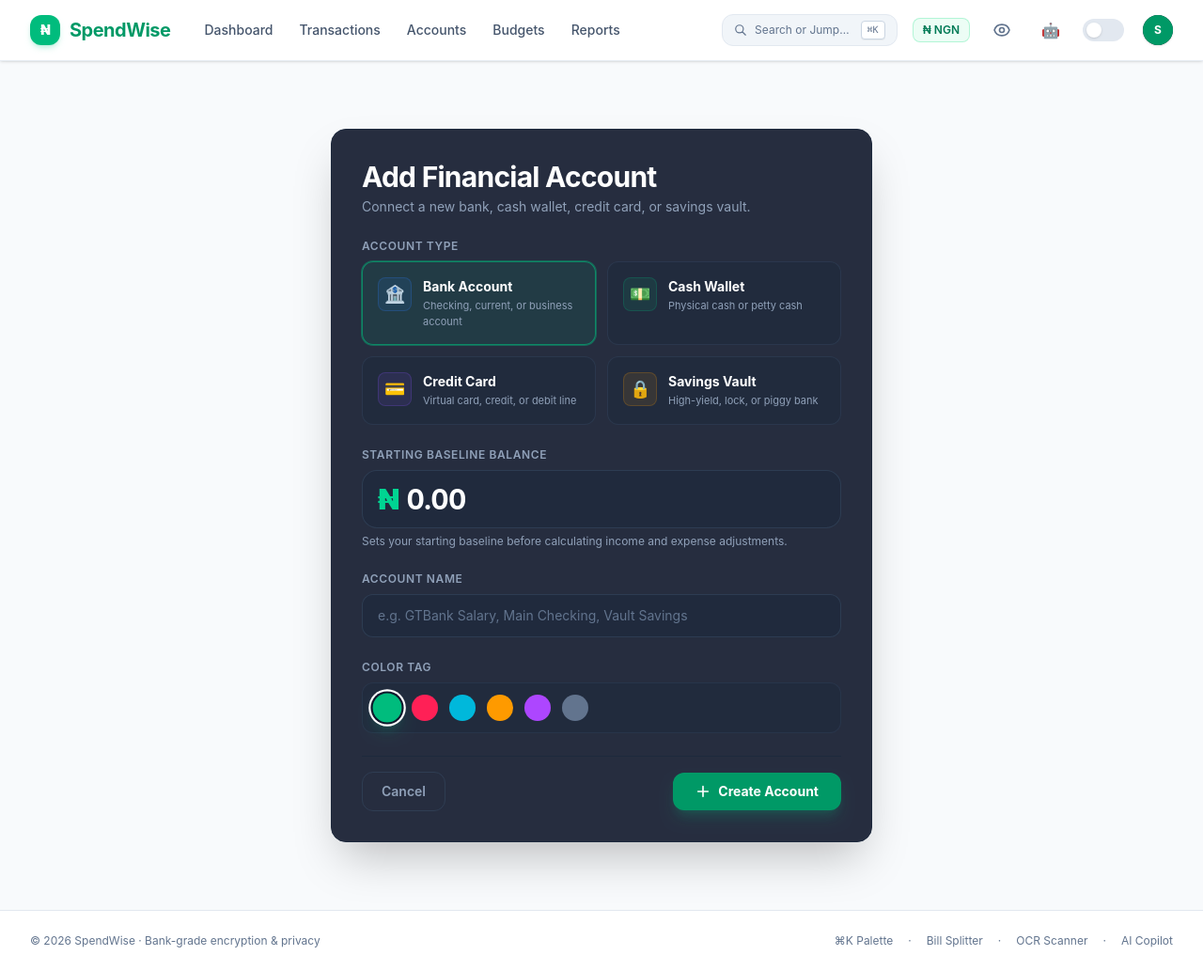
After one commit to peterafolabi-dev/Spendwise, a Django app: page /accounts/create/ in a window 1280 px wide. The commit adds this page. Shown: the whole page at 94% size. Run offline with Django 5.2, Linux system fonts and the light colour scheme; the visitor is signed in with stand-in values (Sample User, id 1); parts of the project's set-up code (start-up, migrations or seed data) failed here and were passed over.

Commit message:
feat: add account and budget form templates for user input

```diff
--- a/static/css/output.css
+++ b/static/css/output.css
@@ -15,7 +15,6 @@
     --color-amber-500: oklch(76.9% 0.188 70.08);
     --color-amber-600: oklch(66.6% 0.179 58.318);
     --color-emerald-50: oklch(97.9% 0.021 166.113);
-    --color-emerald-100: oklch(95% 0.052 163.051);
     --color-emerald-200: oklch(90.5% 0.093 164.15);
     --color-emerald-300: oklch(84.5% 0.143 164.978);
     --color-emerald-400: oklch(76.5% 0.177 163.223);
@@ -39,6 +38,7 @@
     --color-violet-500: oklch(60.6% 0.25 292.717);
     --color-violet-700: oklch(49.1% 0.27 292.581);
     --color-purple-400: oklch(71.4% 0.203 305.504);
+    --color-purple-500: oklch(62.7% 0.265 303.9);
     --color-rose-50: oklch(96.9% 0.015 12.422);
     --color-rose-200: oklch(89.2% 0.058 10.001);
     --color-rose-300: oklch(81% 0.117 11.638);
@@ -742,6 +742,12 @@
     --tw-translate-y: calc(var(--spacing) * 12);
     translate: var(--tw-translate-x) var(--tw-translate-y);
   }
+  .scale-110 {
+    --tw-scale-x: 110%;
+    --tw-scale-y: 110%;
+    --tw-scale-z: 110%;
+    scale: var(--tw-scale-x) var(--tw-scale-y);
+  }
   .-rotate-90 {
     rotate: calc(90deg * -1);
   }
@@ -765,6 +771,9 @@
   }
   .grid-cols-3 {
     grid-template-columns: repeat(3, minmax(0, 1fr));
+  }
+  .grid-cols-4 {
+    grid-template-columns: repeat(4, minmax(0, 1fr));
   }
   .flex-col {
     flex-direction: column;
@@ -968,12 +977,24 @@
     --tw-border-style: none;
     border-style: none;
   }
+  .border-amber-500\/20 {
+    border-color: color-mix(in srgb, oklch(76.9% 0.188 70.08) 20%, transparent);
+    @supports (color: color-mix(in lab, red, red)) {
+      border-color: color-mix(in oklab, var(--color-amber-500) 20%, transparent);
+    }
+  }
   .border-amber-500\/30 {
     border-color: color-mix(in srgb, oklch(76.9% 0.188 70.08) 30%, transparent);
     @supports (color: color-mix(in lab, red, red)) {
       border-color: color-mix(in oklab, var(--color-amber-500) 30%, transparent);
     }
   }
+  .border-blue-500\/20 {
+    border-color: color-mix(in srgb, oklch(62.3% 0.214 259.815) 20%, transparent);
+    @supports (color: color-mix(in lab, red, red)) {
+      border-color: color-mix(in oklab, var(--color-blue-500) 20%, transparent);
+    }
+  }
   .border-cyan-500\/20 {
     border-color: color-mix(in srgb, oklch(71.5% 0.143 215.221) 20%, transparent);
     @supports (color: color-mix(in lab, red, red)) {
@@ -1010,6 +1031,12 @@
       border-color: color-mix(in oklab, var(--color-emerald-500) 30%, transparent);
     }
   }
+  .border-emerald-500\/60 {
+    border-color: color-mix(in srgb, oklch(69.6% 0.17 162.48) 60%, transparent);
+    @supports (color: color-mix(in lab, red, red)) {
+      border-color: color-mix(in oklab, var(--color-emerald-500) 60%, transparent);
+    }
+  }
   .border-gray-300 {
     border-color: var(--color-gray-300);
   }
@@ -1094,6 +1121,18 @@
   .border-slate-700 {
     border-color: var(--color-slate-700);
   }
+  .border-slate-700\/40 {
+    border-color: color-mix(in srgb, oklch(37.2% 0.044 257.287) 40%, transparent);
+    @supports (color: color-mix(in lab, red, red)) {
+      border-color: color-mix(in oklab, var(--color-slate-700) 40%, transparent);
+    }
+  }
+  .border-slate-700\/50 {
+    border-color: color-mix(in srgb, oklch(37.2% 0.044 257.287) 50%, transparent);
+    @supports (color: color-mix(in lab, red, red)) {
+      border-color: color-mix(in oklab, var(--color-slate-700) 50%, transparent);
+    }
+  }
   .border-slate-700\/60 {
     border-color: color-mix(in srgb, oklch(37.2% 0.044 257.287) 60%, transparent);
     @supports (color: color-mix(in lab, red, red)) {
@@ -1112,9 +1151,18 @@
   .border-transparent {
     border-color: transparent;
   }
+  .border-violet-500\/20 {
+    border-color: color-mix(in srgb, oklch(60.6% 0.25 292.717) 20%, transparent);
+    @supports (color: color-mix(in lab, red, red)) {
+      border-color: color-mix(in oklab, var(--color-violet-500) 20%, transparent);
+    }
+  }
   .bg-amber-50 {
     background-color: var(--color-amber-50);
   }
+  .bg-amber-500 {
+    background-color: var(--color-amber-500);
+  }
   .bg-amber-500\/10 {
     background-color: color-mix(in srgb, oklch(76.9% 0.188 70.08) 10%, transparent);
     @supports (color: color-mix(in lab, red, red)) {
@@ -1154,6 +1202,12 @@
   .bg-blue-50 {
     background-color: var(--color-blue-50);
   }
+  .bg-blue-500\/10 {
+    background-color: color-mix(in srgb, oklch(62.3% 0.214 259.815) 10%, transparent);
+    @supports (color: color-mix(in lab, red, red)) {
+      background-color: color-mix(in oklab, var(--color-blue-500) 10%, transparent);
+    }
+  }
   .bg-cyan-50 {
     background-color: var(--color-cyan-50);
   }
@@ -1220,6 +1274,9 @@
   .bg-emerald-600 {
     background-color: var(--color-emerald-600);
   }
+  .bg-purple-500 {
+    background-color: var(--color-purple-500);
+  }
   .bg-rose-50 {
     background-color: var(--color-rose-50);
   }
@@ -1283,6 +1340,12 @@
   .bg-slate-200 {
     background-color: var(--color-slate-200);
   }
+  .bg-slate-500 {
+    background-color: var(--color-slate-500);
+  }
+  .bg-slate-700 {
+    background-color: var(--color-slate-700);
+  }
   .bg-slate-800 {
     background-color: var(--color-slate-800);
   }
@@ -1342,6 +1405,12 @@
   }
   .bg-violet-50 {
     background-color: var(--color-violet-50);
+  }
+  .bg-violet-500\/10 {
+    background-color: color-mix(in srgb, oklch(60.6% 0.25 292.717) 10%, transparent);
+    @supports (color: color-mix(in lab, red, red)) {
+      background-color: color-mix(in oklab, var(--color-violet-500) 10%, transparent);
+    }
   }
   .bg-white {
     background-color: var(--color-white);
@@ -1782,6 +1851,9 @@
   .text-slate-900 {
     color: var(--color-slate-900);
   }
+  .text-violet-400 {
+    color: var(--color-violet-400);
+  }
   .text-violet-700 {
     color: var(--color-violet-700);
   }
@@ -1810,6 +1882,9 @@
   .placeholder-slate-600::placeholder {
     color: var(--color-slate-600);
   }
+  .\[color-scheme\:dark\] {
+    color-scheme: dark;
+  }
   .opacity-0 {
     opacity: 0%;
   }
@@ -1852,6 +1927,10 @@
     --tw-ring-shadow: var(--tw-ring-inset,) 0 0 0 calc(1px + var(--tw-ring-offset-width)) var(--tw-ring-color, currentcolor);
     box-shadow: var(--tw-inset-shadow), var(--tw-inset-ring-shadow), var(--tw-ring-offset-shadow), var(--tw-ring-shadow), var(--tw-shadow);
   }
+  .ring-2 {
+    --tw-ring-shadow: var(--tw-ring-inset,) 0 0 0 calc(2px + var(--tw-ring-offset-width)) var(--tw-ring-color, currentcolor);
+    box-shadow: var(--tw-inset-shadow), var(--tw-inset-ring-shadow), var(--tw-ring-offset-shadow), var(--tw-ring-shadow), var(--tw-shadow);
+  }
   .shadow-cyan-500\/25 {
     --tw-shadow-color: color-mix(in srgb, oklch(71.5% 0.143 215.221) 25%, transparent);
     @supports (color: color-mix(in lab, red, red)) {
@@ -1882,6 +1961,12 @@
       --tw-shadow-color: color-mix(in oklab, color-mix(in oklab, var(--color-emerald-500) 25%, transparent) var(--tw-shadow-alpha), transparent);
     }
   }
+  .shadow-emerald-500\/30 {
+    --tw-shadow-color: color-mix(in srgb, oklch(69.6% 0.17 162.48) 30%, transparent);
+    @supports (color: color-mix(in lab, red, red)) {
+      --tw-shadow-color: color-mix(in oklab, color-mix(in oklab, var(--color-emerald-500) 30%, transparent) var(--tw-shadow-alpha), transparent);
+    }
+  }
   .shadow-rose-400\/50 {
     --tw-shadow-color: color-mix(in srgb, oklch(71.2% 0.194 13.428) 50%, transparent);
     @supports (color: color-mix(in lab, red, red)) {
@@ -1911,6 +1996,22 @@
     @supports (color: color-mix(in lab, red, red)) {
       --tw-ring-color: color-mix(in oklab, var(--color-black) 5%, transparent);
     }
+  }
+  .ring-emerald-500\/40 {
+    --tw-ring-color: color-mix(in srgb, oklch(69.6% 0.17 162.48) 40%, transparent);
+    @supports (color: color-mix(in lab, red, red)) {
+      --tw-ring-color: color-mix(in oklab, var(--color-emerald-500) 40%, transparent);
+    }
+  }
+  .ring-white {
+    --tw-ring-color: var(--color-white);
+  }
+  .ring-offset-2 {
+    --tw-ring-offset-width: 2px;
+    --tw-ring-offset-shadow: var(--tw-ring-inset,) 0 0 0 var(--tw-ring-offset-width) var(--tw-ring-offset-color);
+  }
+  .ring-offset-slate-900 {
+    --tw-ring-offset-color: var(--color-slate-900);
   }
   .blur {
     --tw-blur: blur(8px);
@@ -2025,6 +2126,9 @@
       opacity: 100%;
     }
   }
+  .peer-checked\:bg-emerald-500:is(:where(.peer):checked ~ *) {
+    background-color: var(--color-emerald-500);
+  }
   .peer-checked\:bg-emerald-600:is(:where(.peer):checked ~ *) {
     background-color: var(--color-emerald-600);
   }
@@ -2133,6 +2237,9 @@
         border-color: color-mix(in oklab, var(--color-emerald-500) 50%, transparent);
       }
     }
+    .hover\:border-slate-600:hover {
+      border-color: var(--color-slate-600);
+    }
     .hover\:bg-amber-500\/30:hover {
       background-color: color-mix(in srgb, oklch(76.9% 0.188 70.08) 30%, transparent);
     }
@@ -2334,6 +2441,9 @@
     }
   }
   @media (width >= 40rem) {
+    .sm\:my-6 {
+      margin-block: calc(var(--spacing) * 6);
+    }
     .sm\:my-8 {
       margin-block: calc(var(--spacing) * 8);
     }
@@ -2870,6 +2980,21 @@ html.dark .card-surface, .dark .card-surface {
   inherits: false;
   initial-value: 0;
 }
+@property --tw-scale-x {
+  syntax: "*";
+  inherits: false;
+  initial-value: 1;
+}
+@property --tw-scale-y {
+  syntax: "*";
+  inherits: false;
+  initial-value: 1;
+}
+@property --tw-scale-z {
+  syntax: "*";
+  inherits: false;
+  initial-value: 1;
+}
 @property --tw-rotate-x {
   syntax: "*";
   inherits: false;
@@ -3145,21 +3270,6 @@ html.dark .card-surface, .dark .card-surface {
 @property --tw-ease {
   syntax: "*";
   inherits: false;
-}
-@property --tw-scale-x {
-  syntax: "*";
-  inherits: false;
-  initial-value: 1;
-}
-@property --tw-scale-y {
-  syntax: "*";
-  inherits: false;
-  initial-value: 1;
-}
-@property --tw-scale-z {
-  syntax: "*";
-  inherits: false;
-  initial-value: 1;
 }
 @property --tw-content {
   syntax: "*";
@@ -3177,6 +3287,9 @@ html.dark .card-surface, .dark .card-surface {
       --tw-translate-x: 0;
       --tw-translate-y: 0;
       --tw-translate-z: 0;
+      --tw-scale-x: 1;
+      --tw-scale-y: 1;
+      --tw-scale-z: 1;
       --tw-rotate-x: initial;
       --tw-rotate-y: initial;
       --tw-rotate-z: initial;
@@ -3241,9 +3354,6 @@ html.dark .card-surface, .dark .card-surface {
       --tw-backdrop-sepia: initial;
       --tw-duration: initial;
       --tw-ease: initial;
-      --tw-scale-x: 1;
-      --tw-scale-y: 1;
-      --tw-scale-z: 1;
       --tw-content: "";
     }
   }
--- /dev/null
+++ b/templates/accounts/account_form.html
@@ -0,0 +1 @@
+{% include 'tracker/account_form.html' %}
--- /dev/null
+++ b/templates/budgets/budget_form.html
@@ -0,0 +1 @@
+{% include 'tracker/budget_form.html' %}
--- /dev/null
+++ b/templates/tracker/account_form.html
@@ -0,0 +1,164 @@
+{% extends 'base.html' %}
+{% load static %}
+
+{% block title %}{% if object %}Edit Account{% else %}Add Financial Account{% endif %} — SpendWise{% endblock %}
+
+{% block content %}
+<div class="w-full overflow-x-hidden min-h-[calc(100vh-4rem)] flex items-center justify-center px-4 py-6 sm:py-10">
+    <div class="w-full max-w-xl mx-auto my-4 sm:my-8 p-6 sm:p-8 rounded-2xl bg-slate-900/90 border border-slate-800 shadow-2xl backdrop-blur-xl animate-fade-in-up text-slate-100">
+
+        <!-- Header & Context -->
+        <div class="mb-6">
+            <h1 class="text-2xl font-bold tracking-tight text-white sm:text-3xl">
+                {% if object %}Edit Account{% else %}Add Financial Account{% endif %}
+            </h1>
+            <p class="mt-1 text-sm text-slate-400">
+                Connect a new bank, cash wallet, credit card, or savings vault.
+            </p>
+        </div>
+
+        <form method="POST" class="space-y-6" id="account-form">
+            {% csrf_token %}
+
+            <!-- Errors Banner -->
+            {% if form.errors %}
+            <div class="rounded-xl bg-rose-500/10 border border-rose-500/30 p-4 text-xs text-rose-400 animate-shake">
+                {% for field in form %}
+                    {% for error in field.errors %}<p><strong class="capitalize">{{ field.label }}:</strong> {{ error }}</p>{% endfor %}
+                {% endfor %}
+                {% for error in form.non_field_errors %}<p>{{ error }}</p>{% endfor %}
+            </div>
+            {% endif %}
+
+            <!-- 1. Interactive 4-Tile Grid for Account Type -->
+            <div>
+                <label class="block text-xs font-semibold uppercase tracking-wider text-slate-400 mb-2">Account Type</label>
+                <input type="hidden" name="type" id="id_type" value="{{ form.type.value|default:'BANK' }}">
+                <div class="grid grid-cols-2 gap-3" id="type-tiles">
+                    <!-- Bank Account -->
+                    <button type="button" data-type="BANK" class="type-tile p-4 rounded-xl border text-left transition-all flex items-start gap-3 {% if form.type.value == 'BANK' or not form.type.value %}bg-emerald-500/10 border-emerald-500/60 ring-1 ring-emerald-500/40{% else %}bg-slate-800/40 border-slate-700/60 hover:border-slate-600{% endif %}">
+                        <div class="w-9 h-9 rounded-lg bg-blue-500/10 border border-blue-500/20 text-blue-400 flex items-center justify-center text-lg shrink-0">
+                            🏦
+                        </div>
+                        <div>
+                            <div class="font-bold text-sm text-white">Bank Account</div>
+                            <p class="text-[11px] text-slate-400 mt-0.5">Checking, current, or business account</p>
+                        </div>
+                    </button>
+
+                    <!-- Cash Wallet -->
+                    <button type="button" data-type="CASH" class="type-tile p-4 rounded-xl border text-left transition-all flex items-start gap-3 {% if form.type.value == 'CASH' %}bg-emerald-500/10 border-emerald-500/60 ring-1 ring-emerald-500/40{% else %}bg-slate-800/40 border-slate-700/60 hover:border-slate-600{% endif %}">
+                        <div class="w-9 h-9 rounded-lg bg-emerald-500/10 border border-emerald-500/20 text-emerald-400 flex items-center justify-center text-lg shrink-0">
+                            💵
+                        </div>
+                        <div>
+                            <div class="font-bold text-sm text-white">Cash Wallet</div>
+                            <p class="text-[11px] text-slate-400 mt-0.5">Physical cash or petty cash</p>
+                        </div>
+                    </button>
+
+                    <!-- Credit / Debit Card -->
+                    <button type="button" data-type="CARD" class="type-tile p-4 rounded-xl border text-left transition-all flex items-start gap-3 {% if form.type.value == 'CARD' %}bg-emerald-500/10 border-emerald-500/60 ring-1 ring-emerald-500/40{% else %}bg-slate-800/40 border-slate-700/60 hover:border-slate-600{% endif %}">
+                        <div class="w-9 h-9 rounded-lg bg-violet-500/10 border border-violet-500/20 text-violet-400 flex items-center justify-center text-lg shrink-0">
+                            💳
+                        </div>
+                        <div>
+                            <div class="font-bold text-sm text-white">Credit Card</div>
+                            <p class="text-[11px] text-slate-400 mt-0.5">Virtual card, credit, or debit line</p>
+                        </div>
+                    </button>
+
+                    <!-- Savings Vault -->
+                    <button type="button" data-type="SAVINGS" class="type-tile p-4 rounded-xl border text-left transition-all flex items-start gap-3 {% if form.type.value == 'SAVINGS' %}bg-emerald-500/10 border-emerald-500/60 ring-1 ring-emerald-500/40{% else %}bg-slate-800/40 border-slate-700/60 hover:border-slate-600{% endif %}">
+                        <div class="w-9 h-9 rounded-lg bg-amber-500/10 border border-amber-500/20 text-amber-400 flex items-center justify-center text-lg shrink-0">
+                            🔒
+                        </div>
+                        <div>
+                            <div class="font-bold text-sm text-white">Savings Vault</div>
+                            <p class="text-[11px] text-slate-400 mt-0.5">High-yield, lock, or piggy bank</p>
+                        </div>
+                    </button>
+                </div>
+            </div>
+
+            <!-- 2. Hero Starting Balance Input -->
+            <div>
+                <label for="id_starting_balance" class="block text-xs font-semibold uppercase tracking-wider text-slate-400 mb-2">Starting Baseline Balance</label>
+                <div class="relative flex items-center rounded-2xl bg-slate-800/60 border border-slate-700/80 px-4 py-3 focus-within:ring-2 focus-within:ring-emerald-500/50 focus-within:border-emerald-500 transition-all">
+                    <span class="text-2xl sm:text-3xl font-black text-emerald-400 mr-2 select-none">₦</span>
+                    <input type="number" step="0.01" name="starting_balance" id="id_starting_balance" required
+                           value="{{ form.starting_balance.value|default:'0.00' }}"
+                           placeholder="0.00"
+                           class="w-full bg-transparent text-2xl sm:text-3xl font-bold tracking-tight text-white placeholder-slate-600 focus:outline-none border-none p-0 tabular-nums">
+                </div>
+                <p class="mt-1.5 text-xs text-slate-400">Sets your starting baseline before calculating income and expense adjustments.</p>
+            </div>
+
+            <!-- 3. Account Name Input -->
+            <div>
+                <label for="id_name" class="block text-xs font-semibold uppercase tracking-wider text-slate-400 mb-2">Account Name</label>
+                <input type="text" name="name" id="id_name" required value="{{ form.name.value|default:'' }}"
+                       placeholder="e.g. GTBank Salary, Main Checking, Vault Savings"
+                       class="w-full bg-slate-800/60 border border-slate-700/80 rounded-xl px-4 py-3 text-sm text-white placeholder-slate-500 focus:ring-2 focus:ring-emerald-500/50 focus:border-emerald-500 transition-all">
+            </div>
+
+            <!-- 4. Color Tag Picker -->
+            <div>
+                <label class="block text-xs font-semibold uppercase tracking-wider text-slate-400 mb-2">Color Tag</label>
+                <div class="flex items-center gap-3 p-3 rounded-xl bg-slate-800/40 border border-slate-700/50" id="color-picker">
+                    <button type="button" data-color="emerald" class="color-dot w-7 h-7 rounded-full bg-emerald-500 transition-transform ring-2 ring-white ring-offset-2 ring-offset-slate-900 scale-110 shadow-lg shadow-emerald-500/30" title="Emerald"></button>
+                    <button type="button" data-color="rose" class="color-dot w-7 h-7 rounded-full bg-rose-500 transition-transform hover:scale-105" title="Rose"></button>
+                    <button type="button" data-color="cyan" class="color-dot w-7 h-7 rounded-full bg-cyan-500 transition-transform hover:scale-105" title="Cyan"></button>
+                    <button type="button" data-color="amber" class="color-dot w-7 h-7 rounded-full bg-amber-500 transition-transform hover:scale-105" title="Amber"></button>
+                    <button type="button" data-color="purple" class="color-dot w-7 h-7 rounded-full bg-purple-500 transition-transform hover:scale-105" title="Purple"></button>
+                    <button type="button" data-color="slate" class="color-dot w-7 h-7 rounded-full bg-slate-500 transition-transform hover:scale-105" title="Slate"></button>
+                </div>
+            </div>
+
+            <!-- 5. Actions Footer -->
+            <div class="flex items-center justify-between gap-4 pt-4 border-t border-slate-800">
+                <a href="{% url 'account_list' %}" class="px-5 py-2.5 rounded-xl border border-slate-700/80 text-sm font-semibold text-slate-400 hover:text-white hover:bg-slate-800 transition-all">
+                    Cancel
+                </a>
+                <button type="submit" class="inline-flex items-center gap-2 px-6 py-2.5 rounded-xl bg-emerald-600 hover:bg-emerald-500 active:scale-[0.98] text-sm font-bold text-white shadow-lg shadow-emerald-500/20 transition-all">
+                    <svg class="w-4 h-4" fill="none" viewBox="0 0 24 24" stroke="currentColor"><path stroke-linecap="round" stroke-linejoin="round" stroke-width="2.5" d="M12 4v16m8-8H4"/></svg>
+                    {% if object %}Save Account{% else %}Create Account{% endif %}
+                </button>
+            </div>
+        </form>
+    </div>
+</div>
+
+<script>
+document.addEventListener('DOMContentLoaded', function() {
+    const typeInput = document.getElementById('id_type');
+    const typeTiles = document.querySelectorAll('.type-tile');
+    const colorDots = document.querySelectorAll('.color-dot');
+
+    // Handle account type tile clicks
+    typeTiles.forEach(tile => {
+        tile.addEventListener('click', () => {
+            const val = tile.dataset.type;
+            typeInput.value = val;
+
+            typeTiles.forEach(t => {
+                t.className = 'type-tile p-4 rounded-xl border text-left transition-all flex items-start gap-3 bg-slate-800/40 border-slate-700/60 hover:border-slate-600';
+            });
+            tile.className = 'type-tile p-4 rounded-xl border text-left transition-all flex items-start gap-3 bg-emerald-500/10 border-emerald-500/60 ring-1 ring-emerald-500/40';
+        });
+    });
+
+    // Handle color picker clicks
+    colorDots.forEach(dot => {
+        dot.addEventListener('click', () => {
+            colorDots.forEach(d => {
+                d.classList.remove('ring-2', 'ring-white', 'ring-offset-2', 'ring-offset-slate-900', 'scale-110');
+                d.classList.add('hover:scale-105');
+            });
+            dot.classList.add('ring-2', 'ring-white', 'ring-offset-2', 'ring-offset-slate-900', 'scale-110');
+            dot.classList.remove('hover:scale-105');
+        });
+    });
+});
+</script>
+{% endblock %}
```
Also changed, not shown: templates/tracker/budget_form.html (added, +210 -0 lines).
